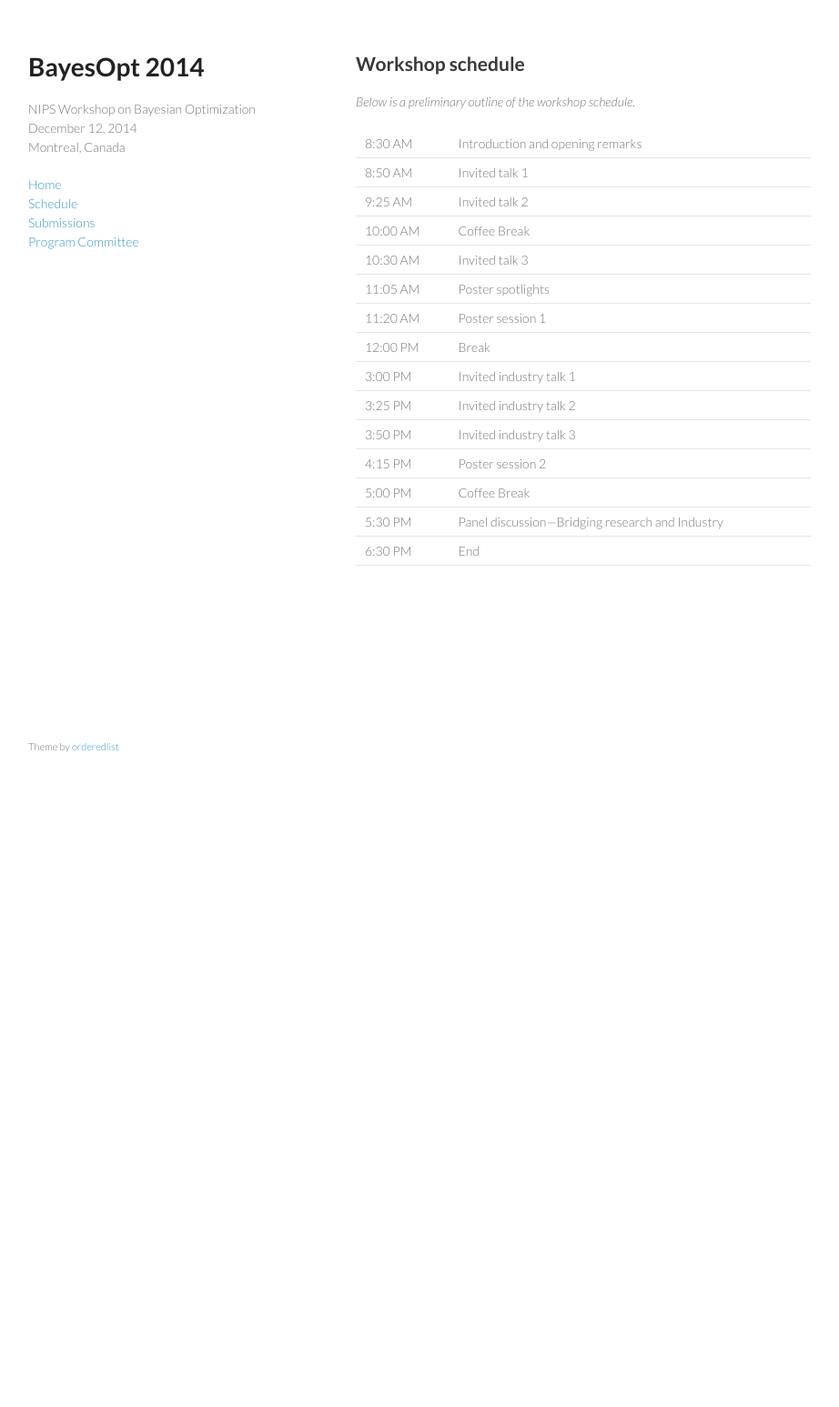
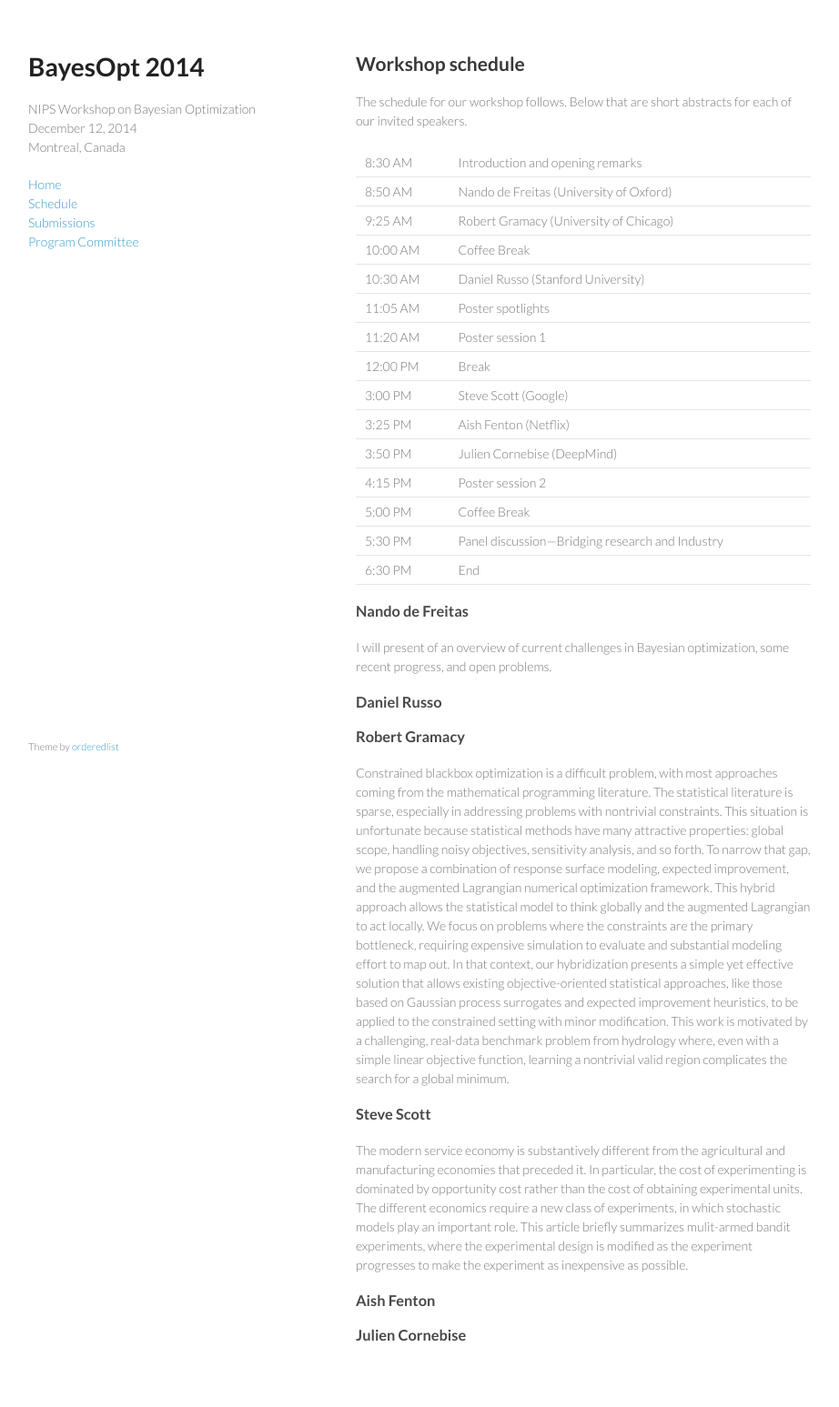
Before and after one commit to bayesopt/bayesopt.github.io, a Jekyll site: the page built from schedule.md, in a window 1280 px wide. Shown: the whole page at 91% size, without its empty margins (179-1101 px from the left). Built offline with Jekyll 4.4.1, drawn with Linux system fonts in a browser that asks for light colours; before the commit the page ends 900 px from its top, so only the background shows below that.

Commit message:
Add speaker schedules and abstracts.

```diff
--- a/schedule.md
+++ b/schedule.md
@@ -4,24 +4,71 @@ permalink: /schedule.html
 weight: 0
 ---
 
-Workshop schedule
-------------------
+## Workshop schedule
 
-*Below is a preliminary outline of the workshop schedule.*
+The schedule for our workshop follows. Below that are short abstracts for each
+of our invited speakers.
 
 | --------:| ---------------------------------------------------
 |  8:30 AM | Introduction and opening remarks
-|  8:50 AM | Invited talk 1
-|  9:25 AM | Invited talk 2
+|  8:50 AM | Nando de Freitas (University of Oxford)
+|  9:25 AM | Robert Gramacy (University of Chicago)
 | 10:00 AM | Coffee Break
-| 10:30 AM | Invited talk 3
+| 10:30 AM | Daniel Russo (Stanford University)
 | 11:05 AM | Poster spotlights
 | 11:20 AM | Poster session 1
 | 12:00 PM | Break
-|  3:00 PM | Invited industry talk 1
-|  3:25 PM | Invited industry talk 2
-|  3:50 PM | Invited industry talk 3
+|  3:00 PM | Steve Scott (Google)
+|  3:25 PM | Aish Fenton (Netflix)
+|  3:50 PM | Julien Cornebise (DeepMind)
 |  4:15 PM | Poster session 2
 |  5:00 PM | Coffee Break
 |  5:30 PM | Panel discussion&mdash;Bridging research and Industry
 |  6:30 PM | End
+
+
+### Nando de Freitas
+
+I will present of an overview of current challenges in Bayesian optimization,
+some recent progress, and open problems.
+
+### Daniel Russo
+
+### Robert Gramacy
+
+Constrained blackbox optimization is a difficult problem, with most
+approaches coming from the mathematical programming literature. The
+statistical literature is sparse, especially in addressing problems
+with nontrivial constraints. This situation is unfortunate because
+statistical methods have many attractive properties: global scope,
+handling noisy objectives, sensitivity analysis, and so forth. To
+narrow that gap, we propose a combination of response surface
+modeling, expected improvement, and the augmented Lagrangian numerical
+optimization framework. This hybrid approach allows the statistical
+model to think globally and the augmented Lagrangian to act locally.
+We focus on problems where the constraints are the primary bottleneck,
+requiring expensive simulation to evaluate and substantial modeling
+effort to map out. In that context, our hybridization presents a
+simple yet effective solution that allows existing objective-oriented
+statistical approaches, like those based on Gaussian process
+surrogates and expected improvement heuristics, to be applied to the
+constrained setting with minor modification. This work is motivated by
+a challenging, real-data benchmark problem from hydrology where, even
+with a simple linear objective function, learning a nontrivial valid
+region complicates the search for a global minimum.
+
+
+### Steve Scott
+
+The modern service economy is substantively different from the agricultural and
+manufacturing economies that preceded it. In particular, the cost of
+experimenting is dominated by opportunity cost rather than the cost of obtaining
+experimental units. The different economics require a new class of experiments,
+in which stochastic models play an important role. This article briefly
+summarizes mulit-armed bandit experiments, where the experimental design is
+modified as the experiment progresses to make the experiment as inexpensive as
+possible.
+
+### Aish Fenton
+
+### Julien Cornebise
```
